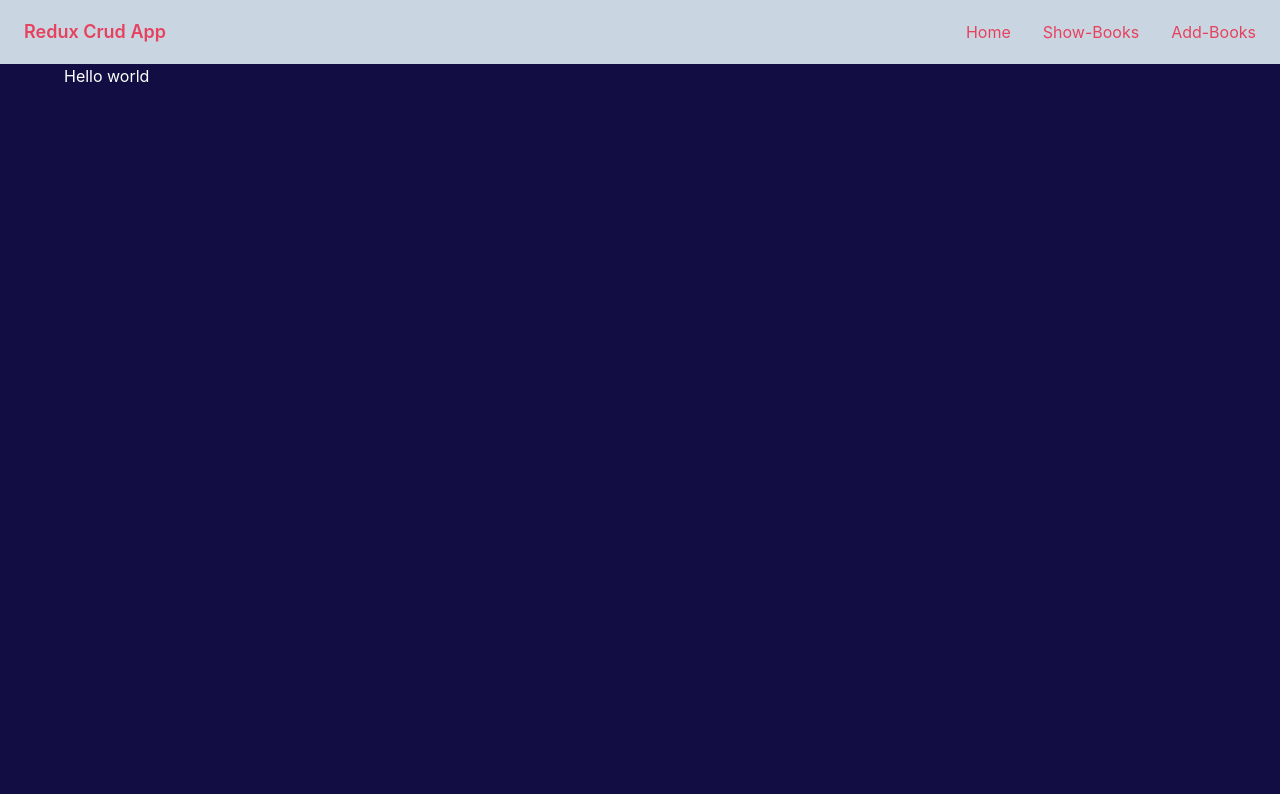
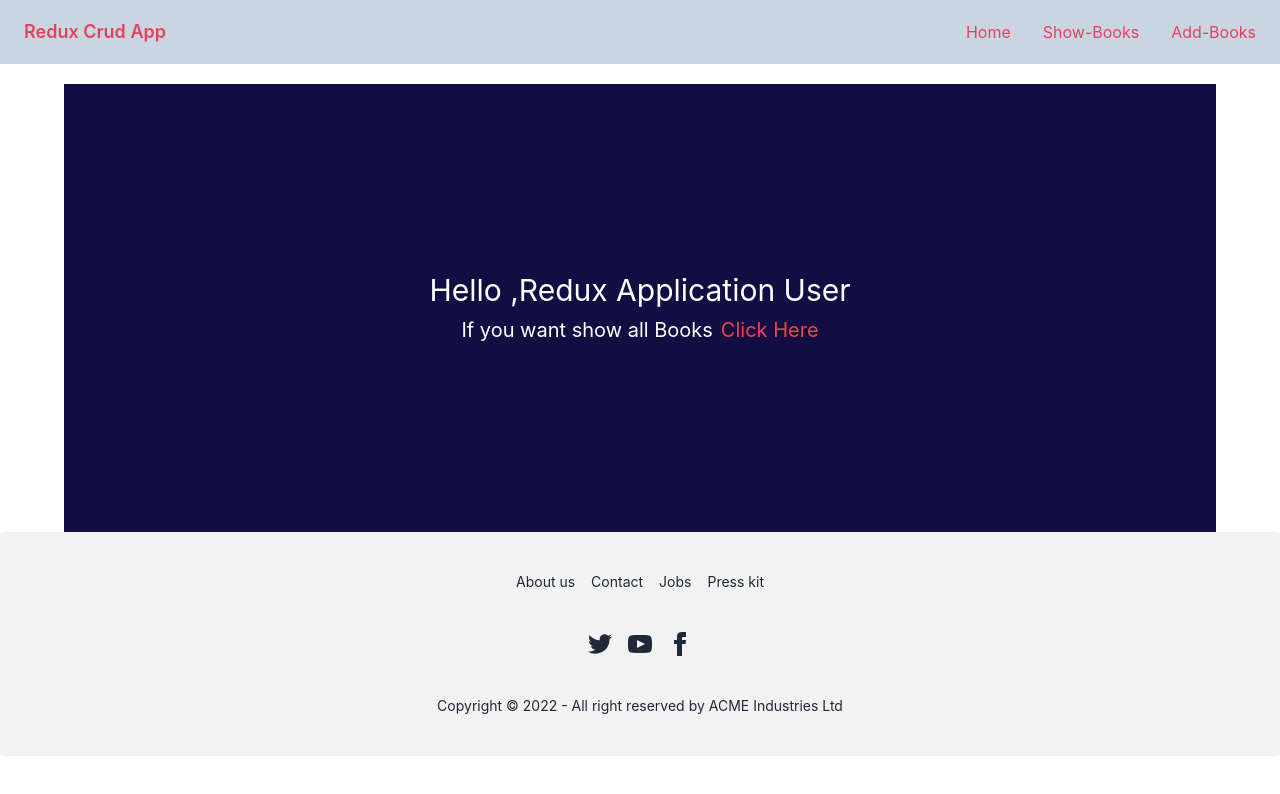
Before and after one commit to mohammadshariful/redux-crud-app, a React (Create React App) app: page / in a window 1280 px wide. Shown: the top 794 px of the page. Built offline with nearby package versions, Linux system fonts and the light colour scheme.

Commit message:
footer component added

```diff
--- a/src/App.js
+++ b/src/App.js
@@ -1,9 +1,20 @@
+import { Route, Routes } from "react-router-dom";
+import AddBooks from "./features/Books/AddBooks";
+import BooksView from "./features/Books/BooksView";
+import EditBook from "./features/Books/EditBook";
+import Home from "./pages/Home/Home";
 import Menubar from "./pages/Shared/Menubar/Menubar";
-
+import NotFound from "./pages/Shared/NotFound/NotFound";
 function App() {
   return (
     <Menubar>
-      <h2>Hello world</h2>
+      <Routes>
+        <Route path="/" element={<Home />} />
+        <Route path="/show-books" element={<BooksView />} />
+        <Route path="/add-book" element={<AddBooks />} />
+        <Route path="/edit-book" element={<EditBook />} />
+        <Route path="*" element={<NotFound />} />
+      </Routes>
     </Menubar>
   );
 }
--- /dev/null
+++ b/src/features/Books/AddBooks.js
@@ -0,0 +1,11 @@
+import React from "react";
+
+const AddBooks = () => {
+  return (
+    <div>
+      <h2>Add Books</h2>
+    </div>
+  );
+};
+
+export default AddBooks;
--- /dev/null
+++ b/src/features/Books/BooksView.js
@@ -0,0 +1,11 @@
+import React from "react";
+
+const BooksView = () => {
+  return (
+    <div>
+      <h2>show books</h2>
+    </div>
+  );
+};
+
+export default BooksView;
--- /dev/null
+++ b/src/features/Books/EditBook.js
@@ -0,0 +1,11 @@
+import React from "react";
+
+const EditBook = () => {
+  return (
+    <div>
+      <h2>Edit Books</h2>
+    </div>
+  );
+};
+
+export default EditBook;
--- /dev/null
+++ b/src/pages/Home/Home.js
@@ -0,0 +1,19 @@
+import React from "react";
+import { Link } from "react-router-dom";
+const Home = () => {
+  return (
+    <div className=" h-[50vh] flex justify-center items-center">
+      <div className="text-center">
+        <h1 className="text-lg lg:text-3xl">Hello ,Redux Application User</h1>
+        <h3 className="mt-2 text-base lg:text-xl">
+          If you want show all Books
+          <Link to="/show-books" className="text-red-500 ml-2">
+            Click Here
+          </Link>
+        </h3>
+      </div>
+    </div>
+  );
+};
+
+export default Home;
--- /dev/null
+++ b/src/pages/Shared/Footer/Footer.js
@@ -0,0 +1,59 @@
+import React from "react";
+
+const Footer = () => {
+  return (
+    <footer class="footer footer-center p-10 bg-base-200 text-base-content rounded">
+      <div class="grid grid-flow-col gap-4">
+        <a class="link link-hover">About us</a>
+        <a class="link link-hover">Contact</a>
+        <a class="link link-hover">Jobs</a>
+        <a class="link link-hover">Press kit</a>
+      </div>
+      <div>
+        <div class="grid grid-flow-col gap-4">
+          <a>
+            <svg
+              xmlns="http://www.w3.org/2000/svg"
+              width="24"
+              height="24"
+              viewBox="0 0 24 24"
+              class="fill-current"
+            >
+              <path d="M24 4.557c-.883.392-1.832.656-2.828.775 1.017-.609 1.798-1.574 2.165-2.724-.951.564-2.005.974-3.127 1.195-.897-.957-2.178-1.555-3.594-1.555-3.179 0-5.515 2.966-4.797 6.045-4.091-.205-7.719-2.165-10.148-5.144-1.29 2.213-.669 5.108 1.523 6.574-.806-.026-1.566-.247-2.229-.616-.054 2.281 1.581 4.415 3.949 4.89-.693.188-1.452.232-2.224.084.626 1.956 2.444 3.379 4.6 3.419-2.07 1.623-4.678 2.348-7.29 2.04 2.179 1.397 4.768 2.212 7.548 2.212 9.142 0 14.307-7.721 13.995-14.646.962-.695 1.797-1.562 2.457-2.549z"></path>
+            </svg>
+          </a>
+          <a>
+            <svg
+              xmlns="http://www.w3.org/2000/svg"
+              width="24"
+              height="24"
+              viewBox="0 0 24 24"
+              class="fill-current"
+            >
+              <path d="M19.615 3.184c-3.604-.246-11.631-.245-15.23 0-3.897.266-4.356 2.62-4.385 8.816.029 6.185.484 8.549 4.385 8.816 3.6.245 11.626.246 15.23 0 3.897-.266 4.356-2.62 4.385-8.816-.029-6.185-.484-8.549-4.385-8.816zm-10.615 12.816v-8l8 3.993-8 4.007z"></path>
+            </svg>
+          </a>
+          <a>
+            <svg
+              xmlns="http://www.w3.org/2000/svg"
+              width="24"
+              height="24"
+              viewBox="0 0 24 24"
+              class="fill-current"
+            >
+              <path d="M9 8h-3v4h3v12h5v-12h3.642l.358-4h-4v-1.667c0-.955.192-1.333 1.115-1.333h2.885v-5h-3.808c-3.596 0-5.192 1.583-5.192 4.615v3.385z"></path>
+            </svg>
+          </a>
+        </div>
+      </div>
+      <div>
+        <p>
+          Copyright © {new Date().getFullYear()} - All right reserved by ACME
+          Industries Ltd
+        </p>
+      </div>
+    </footer>
+  );
+};
+
+export default Footer;
--- a/src/pages/Shared/Menubar/Menubar.js
+++ b/src/pages/Shared/Menubar/Menubar.js
@@ -1,5 +1,6 @@
 import React from "react";
 import { Link } from "react-router-dom";
+import Footer from "../Footer/Footer";
 
 const Menubar = ({ children }) => {
   const menu = (
@@ -10,26 +11,21 @@
         </Link>
       </li>
       <li>
-        <Link className="rounded-lg text-base" to="/">
+        <Link className="rounded-lg text-base" to="/show-books">
           Show-Books
         </Link>
       </li>
       <li>
-        <Link className="rounded-lg text-base" to="/">
+        <Link className="rounded-lg text-base" to="/add-book">
           Add-Books
         </Link>
       </li>
     </>
   );
   return (
-    <div
-      class="drawer drawer-end"
-      style={{
-        background: "#120E43",
-      }}
-    >
+    <div class="drawer drawer-end ">
       <input id="my-drawer-3" type="checkbox" class="drawer-toggle" />
-      <div class="drawer-content flex flex-col">
+      <div class="drawer-content flex flex-col ">
         <div
           class="w-full navbar bg-base-300"
           style={{
@@ -61,7 +57,17 @@
             <ul class="menu menu-horizontal">{menu}</ul>
           </div>
         </div>
-        <div className="w-[90%] mx-auto text-white">{children}</div>
+        <div>
+          <div
+            style={{
+              background: "#120E43",
+            }}
+            className="w-[90%] mx-auto text-white mt-5 p-6"
+          >
+            {children}
+          </div>
+          <Footer></Footer>
+        </div>
       </div>
       <div class="drawer-side">
         <label for="my-drawer-3" class="drawer-overlay"></label>
--- /dev/null
+++ b/src/pages/Shared/NotFound/NotFound.js
@@ -0,0 +1,11 @@
+import React from "react";
+
+const NotFound = () => {
+  return (
+    <div className="h-[30vh] flex justify-center items-center">
+      <h2 className="text-2xl lg:text-3xl">There was something wrong...</h2>
+    </div>
+  );
+};
+
+export default NotFound;
```
